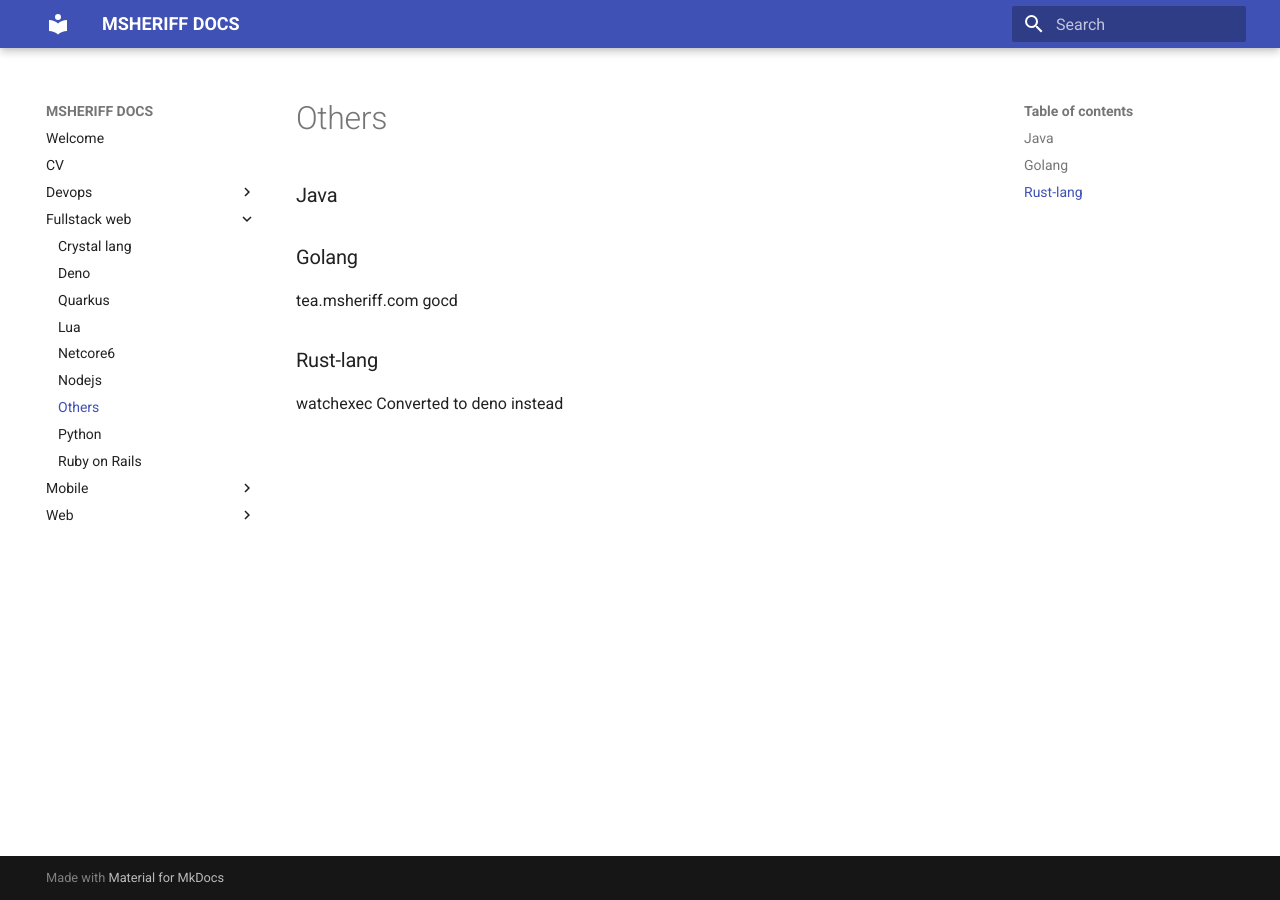
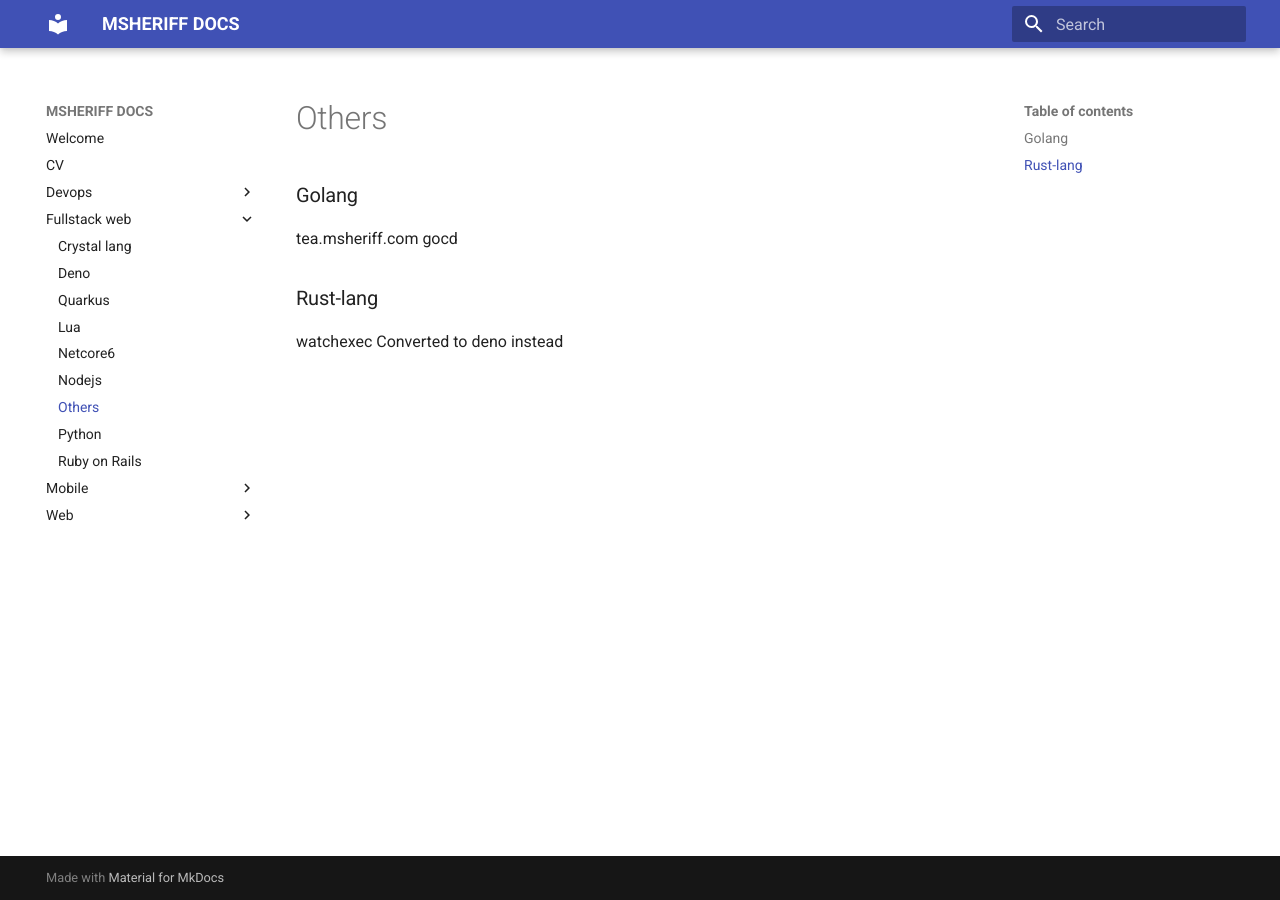
Before and after one commit to scriptmaster/docs.msheriff.com, an MkDocs documentation site: the page built from docs/fullstack-web/others.md, in a window 1280 px wide. Built offline with MkDocs 1.6.1 and Material for MkDocs 9.7.7, drawn with Linux system fonts in a browser that asks for light colours.

Commit message:
Update others.md

```diff
--- a/docs/fullstack-web/others.md
+++ b/docs/fullstack-web/others.md
@@ -1,5 +1,3 @@
-### Java
-
 ### Golang
 
 tea.msheriff.com
```
